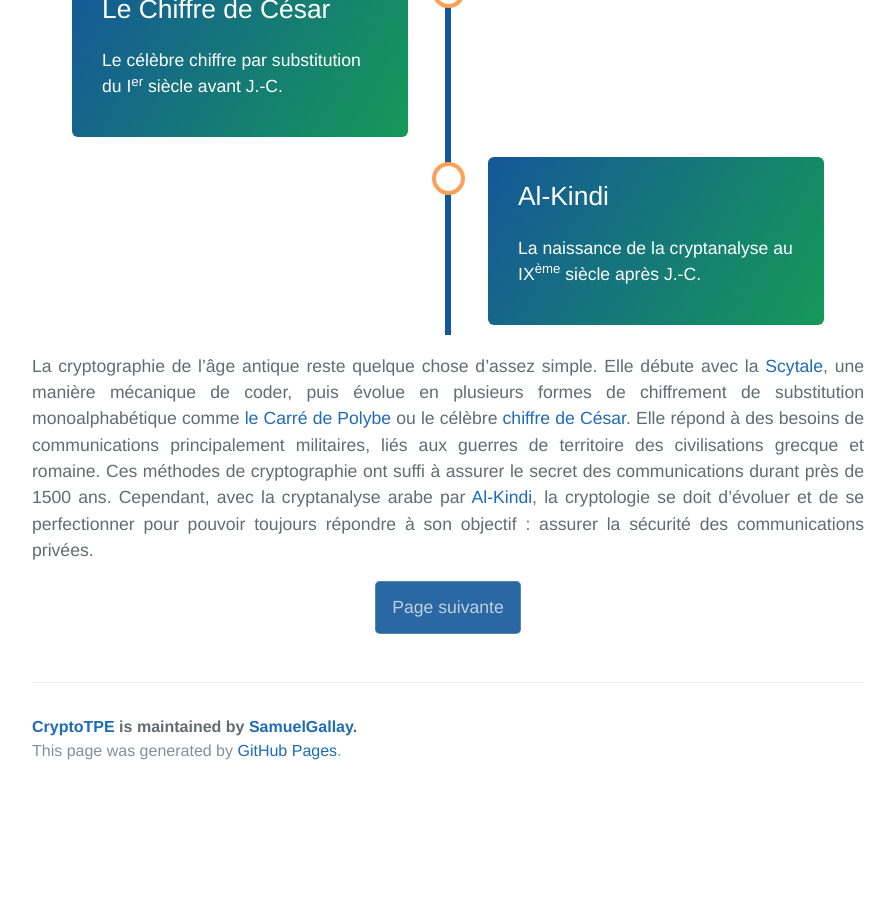
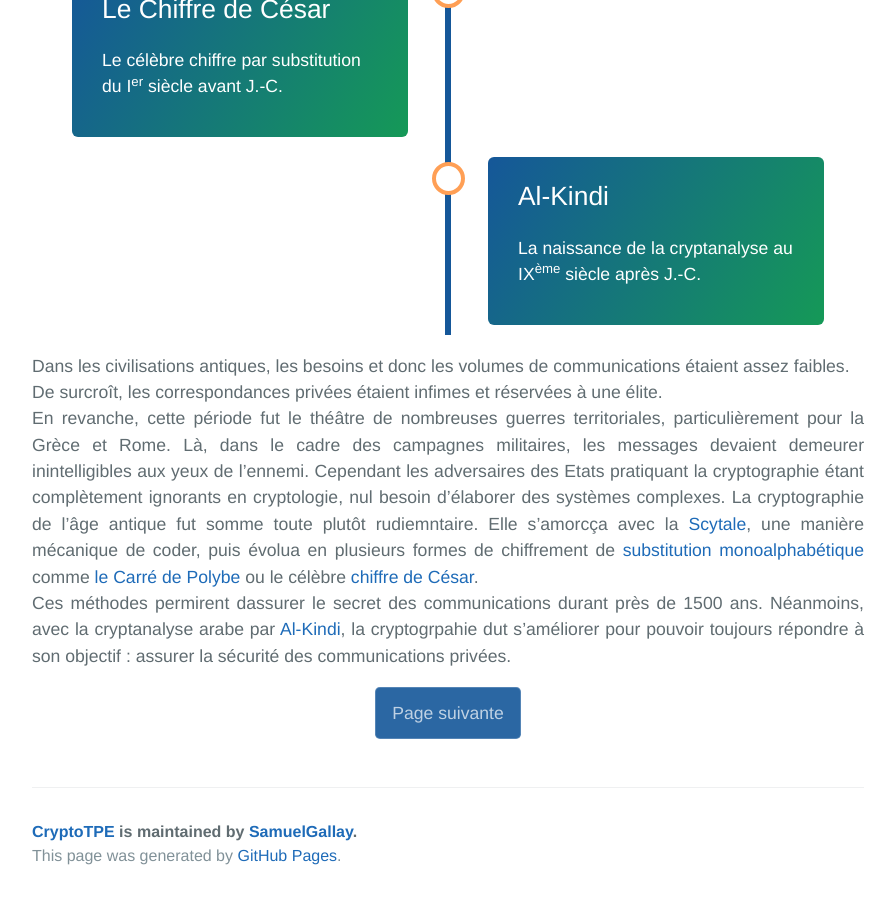
Before and after one commit to SamuelGallay/CryptoTPE, a Jekyll site: the page built from pages/1_Antiquite/0_index.md, in a window 1280 px wide and 900 px high, scrolled down 819 px. Shown: the whole window, without its empty margins (192-1087 px from the left). Built offline with Jekyll 4.4.1, drawn with Linux system fonts in a browser that asks for light colours; our own code applies the rules of GitHub Pages for plain Markdown files; before the commit the page ends 1614 px from its top, so only the background shows below that.

Commit message:
Update 0_index.md

```diff
--- a/pages/1_Antiquite/0_index.md
+++ b/pages/1_Antiquite/0_index.md
@@ -46,6 +46,8 @@
 
 </div>
 
-
-
-La cryptographie de l’âge antique reste quelque chose d’assez simple. Elle débute avec la [Scytale]({{ "/scytale/" | relative_url }}), une manière mécanique de coder, puis évolue en plusieurs formes de chiffrement de substitution monoalphabétique comme [le Carré de Polybe]({{ "/polybe/" | relative_url }}) ou le célèbre [chiffre de César]({{ "/cesar/" | relative_url }}). Elle répond à des besoins de communications principalement militaires, liés aux guerres de territoire des civilisations grecque et romaine. Ces méthodes de cryptographie ont suffi à assurer le secret des communications durant près de 1500 ans. Cependant, avec la cryptanalyse arabe par [Al-Kindi]({{ "/al-kindi/" | relative_url }}), la cryptologie se doit d’évoluer et de se perfectionner pour pouvoir toujours répondre à son objectif : assurer la sécurité des communications privées.
+Dans les civilisations antiques, les besoins et donc les volumes de communications étaient assez faibles. \\
+De surcroît, les correspondances privées étaient infimes et réservées à une élite. \\
+En revanche, cette période fut le théâtre de nombreuses guerres territoriales, particulièrement pour la Grèce et Rome. Là, dans le cadre des campagnes militaires, les messages devaient demeurer inintelligibles aux yeux de l'ennemi. Cependant les adversaires des Etats pratiquant la cryptographie étant complètement ignorants en cryptologie, nul besoin d'élaborer des systèmes complexes.
+La cryptographie de l’âge antique fut somme toute plutôt rudiemntaire. Elle s'amorcça avec la [Scytale]({{ "/scytale/" | relative_url }}), une manière mécanique de coder, puis évolua en plusieurs formes de chiffrement de [substitution monoalphabétique]({{ "/glossaire/" | relative_url }})  comme [le Carré de Polybe]({{ "/polybe/" | relative_url }}) ou le célèbre [chiffre de César]({{ "/cesar/" | relative_url }}). \\
+Ces méthodes permirent dassurer le secret des communications durant près de 1500 ans. Néanmoins, avec la cryptanalyse arabe par [Al-Kindi]({{ "/al-kindi/" | relative_url }}), la cryptogrpahie dut s'améliorer pour pouvoir toujours répondre à son objectif : assurer la sécurité des communications privées.
```
